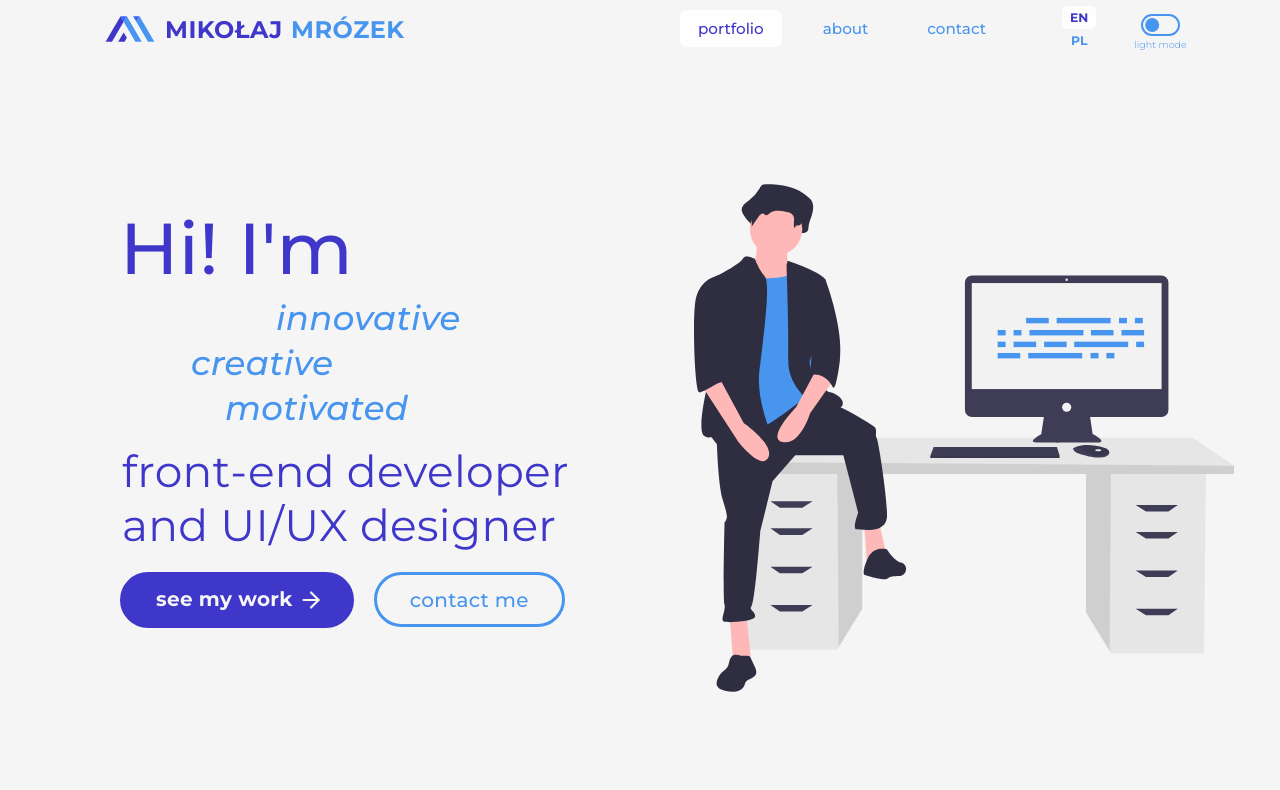
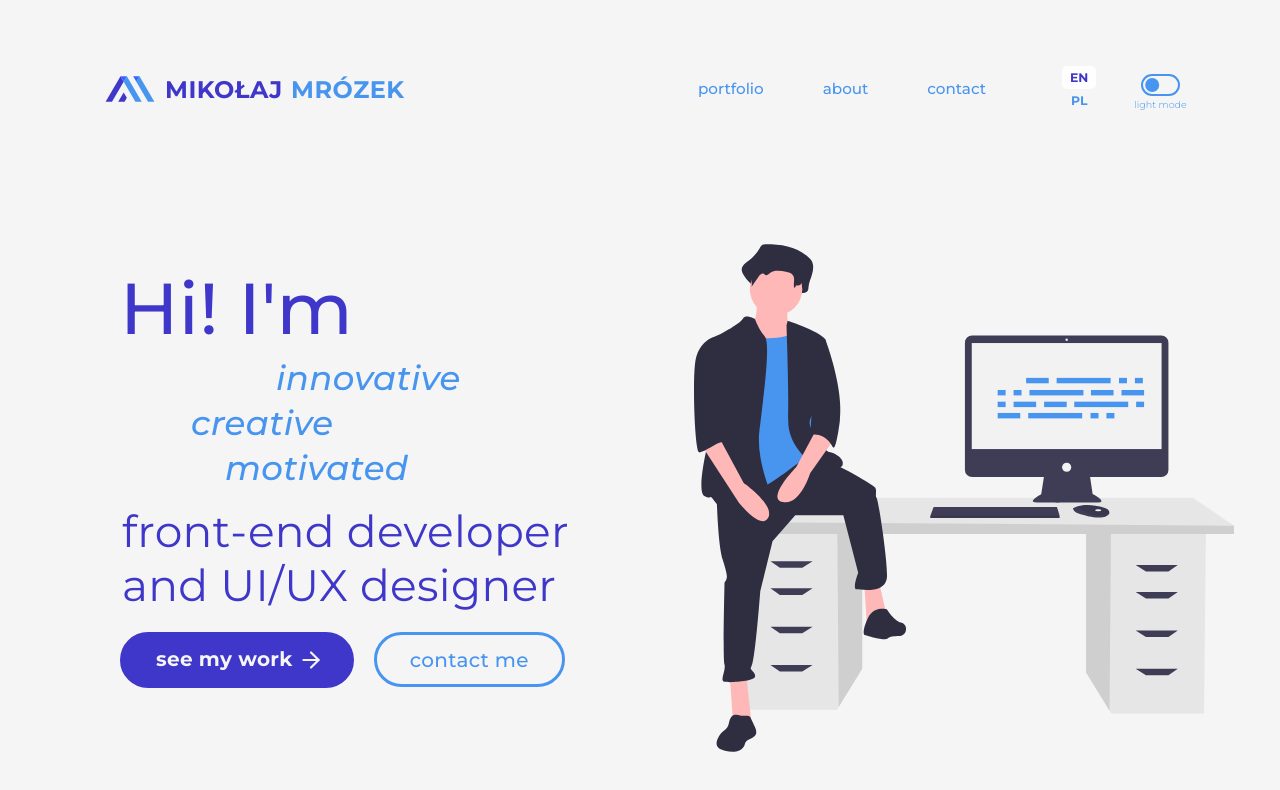
Before and after one commit to Reqill/portfolio-website-2021, a React (Create React App) app: page / in a window 1280 px wide. Shown: the top 790 px of the page. Built offline with nearby package versions, Linux system fonts and the light colour scheme.

Commit message:
Update App.jsx

```diff
--- a/src/App.jsx
+++ b/src/App.jsx
@@ -23,9 +23,9 @@ import LogoColor from './media/logoMM-color@SVG.svg'
 function App() {
   const [colorTheme, setColorTheme] = useState('light')
   const [language, setLanguage] = useState('EN')
-  const [screen, setScreen] = useState(1)
+  const [screen, setScreen] = useState(null)
   const [colorScheme, setColorScheme] = useState(null)
-
+  //TODO: integrate cookies
   const colorSchemeData = {
     light: {
       primary: "#3F37C9",
@@ -33,6 +33,7 @@ function App() {
       backgroundPage: "#F5F5F5",
       backgroundCard: "#FEFEFE",
       hover: "#FCFCFC",
+      gradient: `linear-gradient(#F5F5F5 10%, transparent)`
     },
     dark: {
       primary: "#F4F4F4",
@@ -40,6 +41,7 @@ function App() {
       backgroundPage: "#1B1B1B",
       backgroundCard: "#242424",
       hover: "#333333",
+      gradient: `linear-gradient(#1B1B1B 10%, transparent)`
     }
   }
 
@@ -64,7 +66,8 @@ function App() {
     return (
       <Router>
         <main style={{ backgroundColor: colorScheme.backgroundPage }}>
-          <div className="navBg" >
+          <div style={{ height: "60px" }} />
+          <div className="navBg" style={{ backgroundColor: colorScheme.backgroundPage }}>
             <nav>
               <Link to="/">
                 <div className="logo-container" onClick={() => setScreen(0)}>
@@ -104,19 +107,19 @@ function App() {
 
           <Switch>
             <Route path="/portfolio">
-              <Work />
+              <Work colorScheme={colorScheme} colorTheme={colorTheme} language={language} setScreen={setScreen} />
             </Route>
             <Route path="/about">
-              <About />
+              <About colorScheme={colorScheme} colorTheme={colorTheme} language={language} setScreen={setScreen} />
             </Route>
             <Route path="/contact">
-              <Contact />
+              <Contact colorScheme={colorScheme} colorTheme={colorTheme} language={language} setScreen={setScreen} />
             </Route>
             <Route path="/">
               <Home colorScheme={colorScheme} colorTheme={colorTheme} language={language} />
             </Route>
             <Route path="*">
-              <NotFound />
+              <NotFound colorScheme={colorScheme} colorTheme={colorTheme} language={language} setScreen={setScreen} />
             </Route>
           </Switch>
         </main>
```
